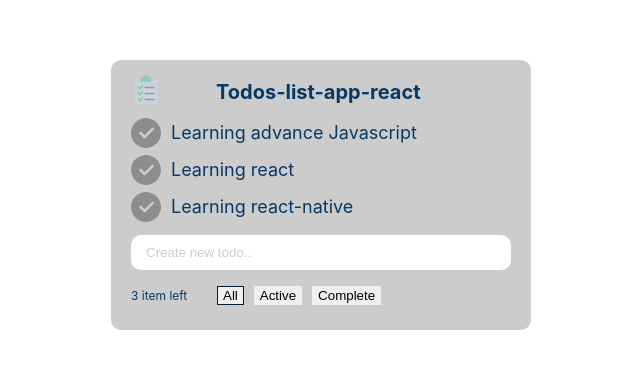
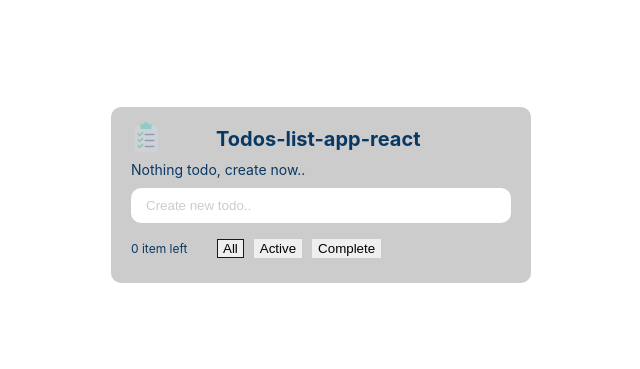
Before and after one commit to pvthang1609/todos-app-react, a React app: page / in a window 1280 px wide. Shown: the part 205-574 px from the top of the page, without its empty margins (319-959 px from the left). Built offline with nearby package versions, Linux system fonts and the light colour scheme.

Commit message:
edit not-thing-status

```diff
--- a/src/Main.js
+++ b/src/Main.js
@@ -9,17 +9,22 @@ class Main extends Component {
     super();
     this.state = {
       todos: [
-        { title: "learning advance Javascript", isDone: false },
-        { title: "learning react", isDone: false },
-        { title: "learning react-native", isDone: false },
+        // { title: "learning advance Javascript", isDone: false },
+        // { title: "learning react", isDone: false },
+        // { title: "learning react-native", isDone: false },
       ],
       display: "all", //3 trang thai: all- active- complete
     };
+    this.inputElement = React.createRef();      // create reference to varible inputElement
+
     this.numTodoNotDone = 0;
     this.statusItem = this.statusItem.bind(this);
     this.handleChange = this.handleChange.bind(this);
     this.modeDisplay = this.modeDisplay.bind(this);
     this.filterTodos = this.filterTodos.bind(this);
+  }
+  componentDidMount() {           // component was mounted then run line code
+    this.inputElement.current.focus()
   }
   onItemClickTick(todo) {
     const isDone = todo.isDone;
@@ -126,11 +131,13 @@ class Main extends Component {
             );
           }) // map create new arr, for each is not
         }
+        <p className={classnames('statusNotthing', {'statusNotthing-display': this.state.todos.length === 0})}>Nothing todo, create now..</p>
         <input
           type="text"
           className="input"
           placeholder="Create new todo.."
           onKeyUp={this.handleChange}
+          ref={this.inputElement}
         ></input>
         <div className="block-button">
           <div className="status">{`${this.numTodoNotDone} item left`}</div>
--- a/src/index.css
+++ b/src/index.css
@@ -31,6 +31,7 @@ code {
   padding: 10px 20px;
   background: #ccc;
   border-radius: 10px;
+  transition: all 0.3s;
 }
 .header-text > p {
   font-size: 20px;
@@ -146,3 +147,10 @@ code {
 .tick-all-icon-active{
   opacity: 1;
 }
+.statusNotthing {
+  font-size: 14px;
+  display: none;
+}
+.statusNotthing-display {
+  display: block;
+}
```
